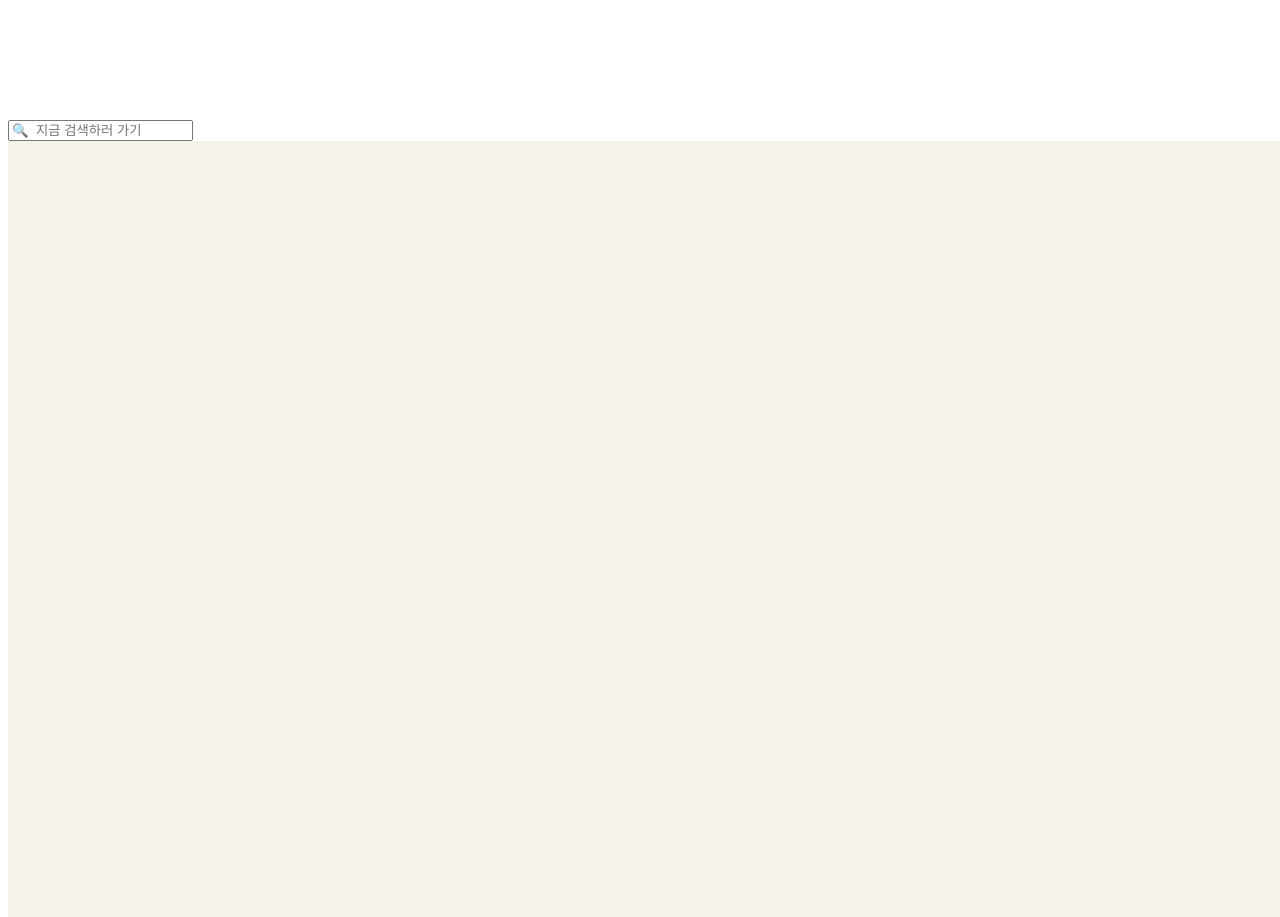
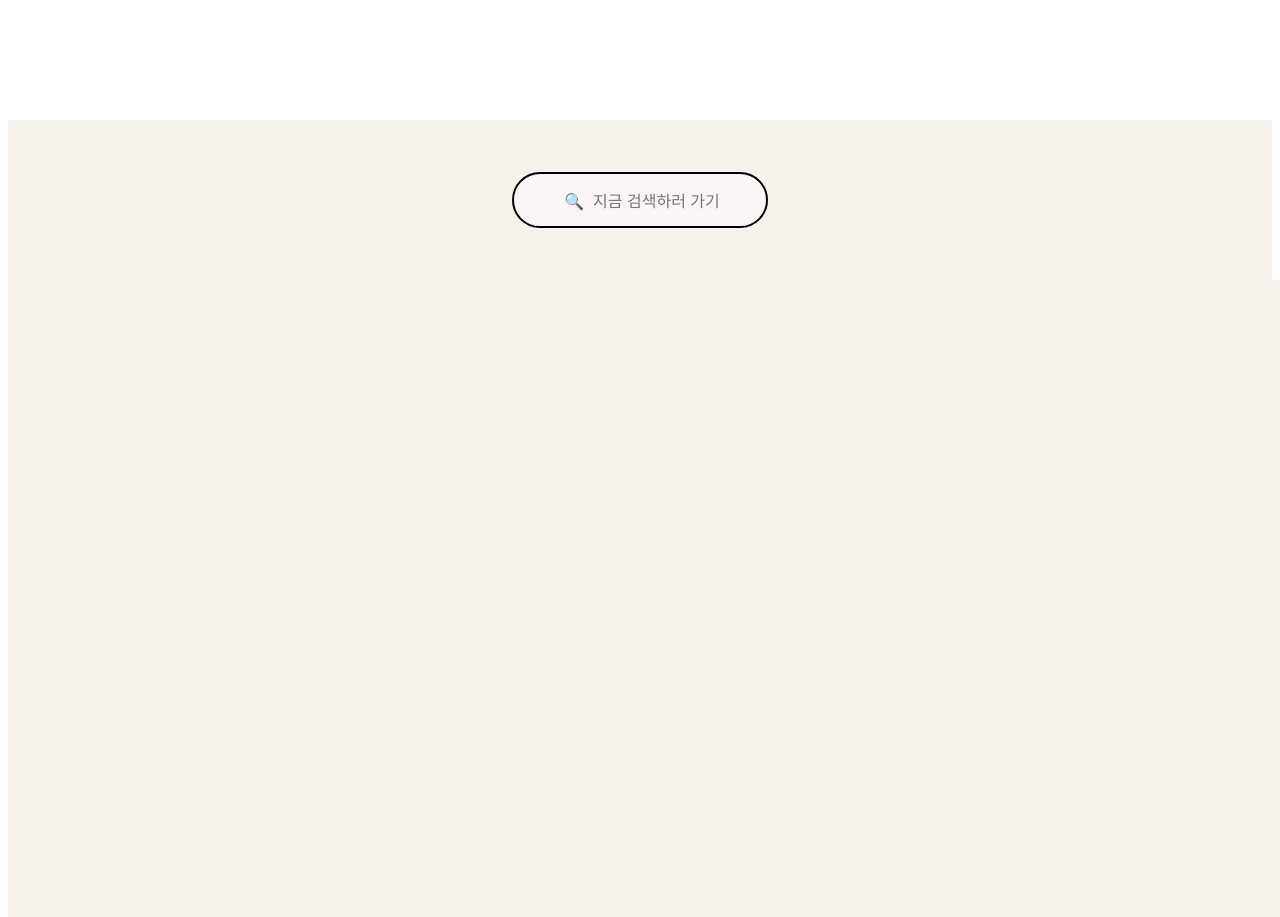
Before and after one commit to seunghee1108/tourmaps, a Next.js app: page / in a window 1280 px wide. Shown: the part 800-1717 px from the top of the page. Built offline with nearby package versions, Linux system fonts and the light colour scheme.

Commit message:
scss 작업

```diff
--- a/app/styles/index.module.scss
+++ b/app/styles/index.module.scss
@@ -146,3 +146,88 @@
   margin-top: 10vh;
   display: flex;
 }
+
+.container {
+  display: flex;
+  flex-direction: column;
+  max-width: 100%;
+}
+
+.banner1 {
+  width: 100vw;
+  height: 85vh;
+  position: relative;
+  display: flex;
+  flex-direction: column;
+
+  .box1 {
+    width: 35vw;
+    height: 30vh;
+    margin-top: 20vh;
+    margin-left: 5vw;
+    font-size: 2rem;
+    color: white;
+    font-weight: 700;
+  }
+
+  button {
+    width: 10vw;
+    height: 5vh;
+    border: 0;
+    border-radius: 20px;
+    background-color: black;
+    color: white;
+    margin-left: 2vw;
+
+    &:hover {
+      background-color: white;
+      color: black;
+      ;
+      cursor: pointer;
+    }
+  }
+}
+
+.banner2 {
+  background-color: #f6f1eb;
+  display: flex;
+  justify-content: center;
+  align-items: center;
+  height: 20vh;
+}
+
+.form {
+  box-sizing: border-box;
+  width: 20vw;
+  height: 7vh;
+  border-radius: 30px;
+  border: 2px solid #000;
+  background: #FAF4F4;
+  font-size: 1.2rem;
+}
+
+.search {
+  box-sizing: border-box;
+  width: 20vw;
+  height: 7vh;
+  background-color: rgba(248, 204, 212, 0);
+  font-size: 1rem;
+  border: none;
+  cursor: pointer;
+  text-align: center;
+}
+
+.banner3 {
+  height: 80vh;
+  background-color: #f3e1cb;
+}
+
+.banner4 {
+  height: 80vh;
+  background-color: #f1d4b2;
+}
+
+.banner5 {
+  height: 30vh;
+  background-color: #ffbe73;
+}
```
